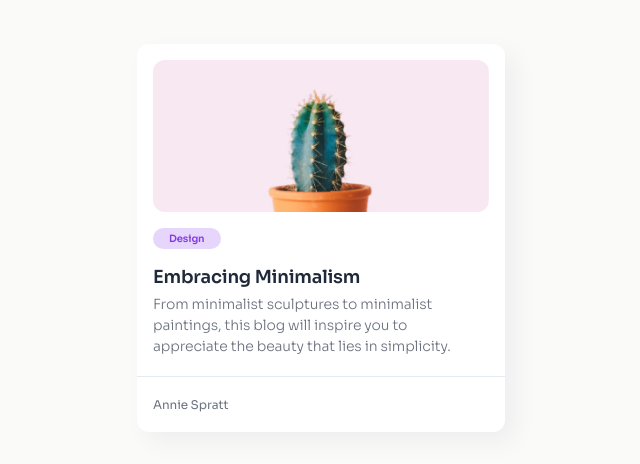
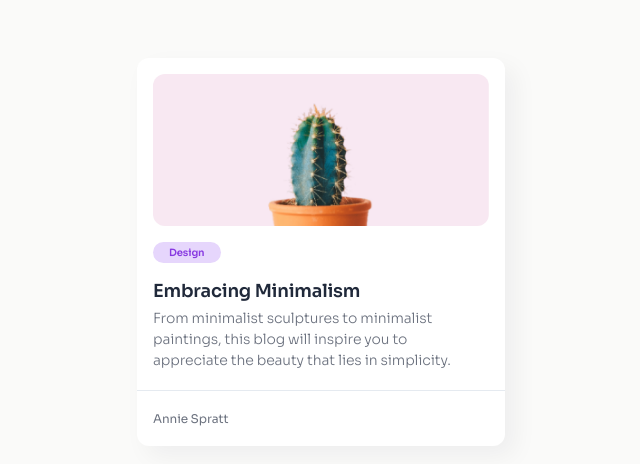
Before and after one commit to villalb4/Minimal-Blog-Card, a plain HTML site: page index.html in a window 1280 px wide. Shown: the part 106-570 px from the top of the page, without its empty margins (319-959 px from the left). Drawn offline with Linux system fonts and the light colour scheme.

Commit message:
margin top fix

```diff
--- a/css/styles.css
+++ b/css/styles.css
@@ -33,7 +33,7 @@ body {
   max-width: 368px;
   width: 100%;
   border-radius: 12px;
-  margin-top: 150px;
+  margin-top: 164px;
   box-shadow: 10px 10px 25px 0px rgba(17, 23, 41, 0.05);
 }
 
```
